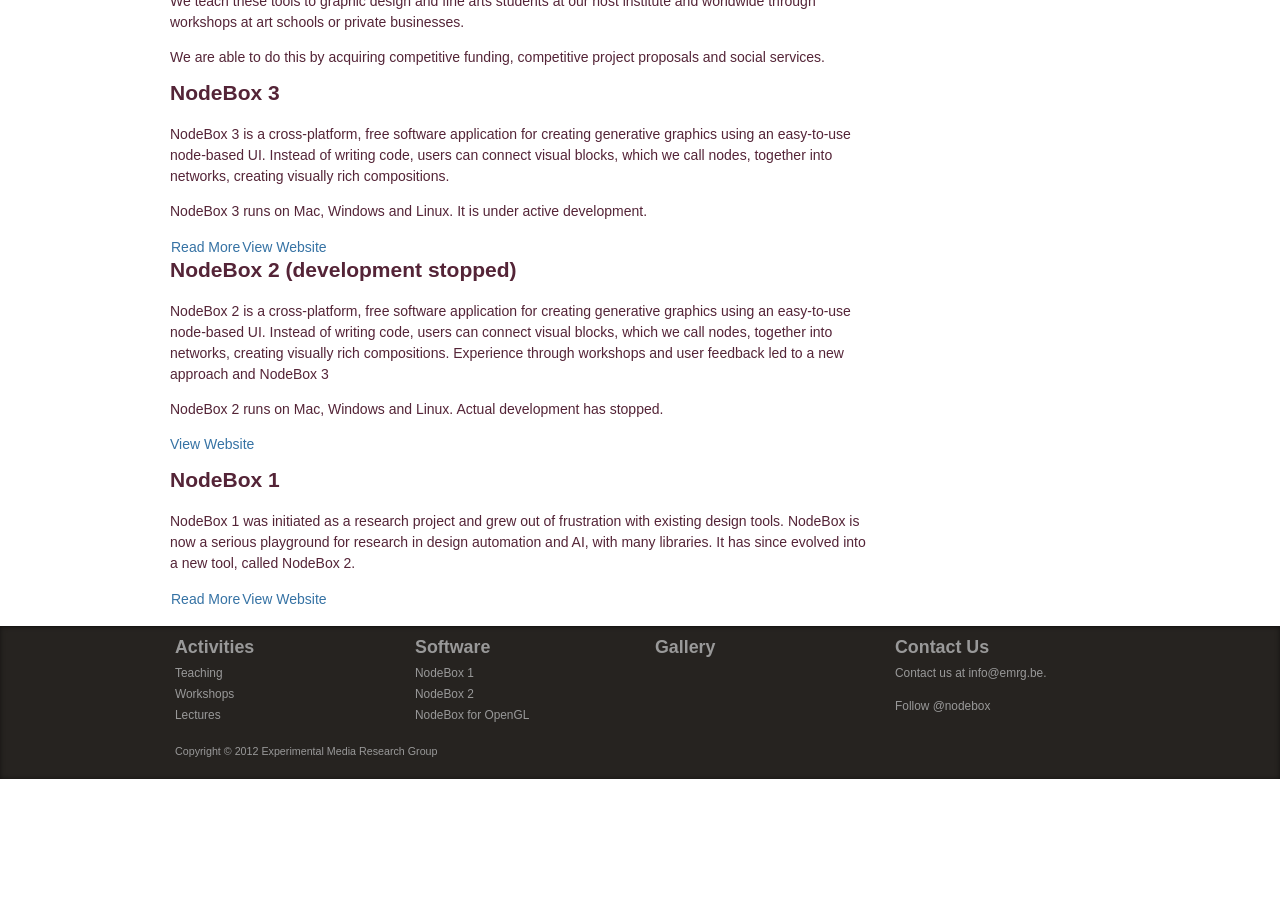
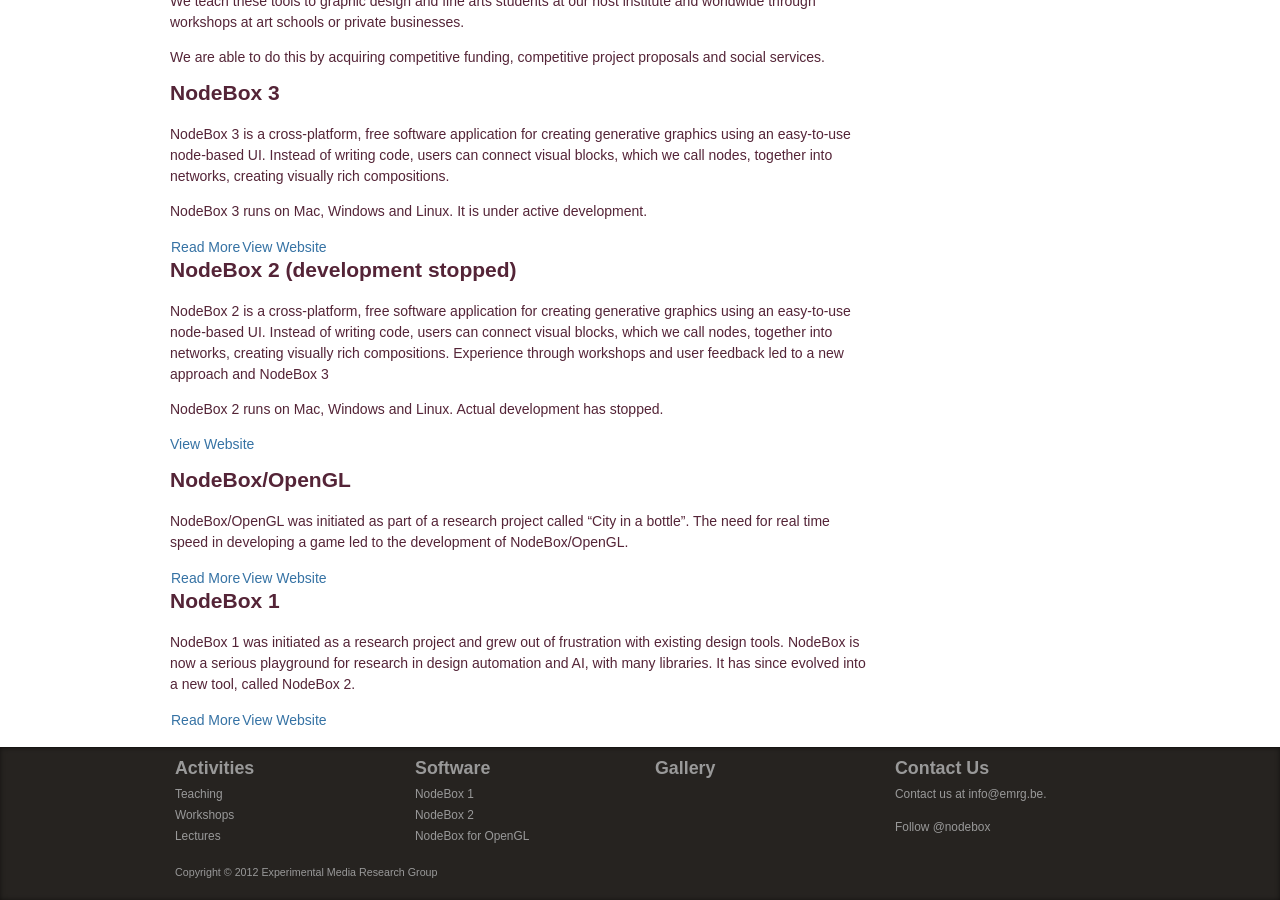
Before and after one commit to nodebox/emrg.be, a Jekyll site: the page built from index.md, in a window 1280 px wide and 900 px high, scrolled down 794 px. Built offline with Jekyll 4.4.1, drawn with Linux system fonts in a browser that asks for light colours; nearby versions of some CDN libraries; comment, search, counter and statistics services are not loaded; before the commit the page ends 1573 px from its top, so only the background shows below that.

Commit message:
added OpenGL

```diff
--- a/index.md
+++ b/index.md
@@ -29,6 +29,13 @@
 
 [View Website](http://beta.nodebox.net/)
 
+NodeBox/OpenGL
+---------
+NodeBox/OpenGL was initiated as part of a research project called "City in a bottle". The need for real time speed in developing a game led to the development of NodeBox/OpenGL.
+
+[Read More](http://www.cityinabottle.org/) | [View Website](http://www.cityinabottle.org/)
+
+
 NodeBox 1
 ---------
 NodeBox 1 was initiated as a research project and grew out of frustration with existing design tools. NodeBox is now a serious playground for research in design automation and AI, with many libraries. It has since evolved into a new tool, called NodeBox 2.
```
